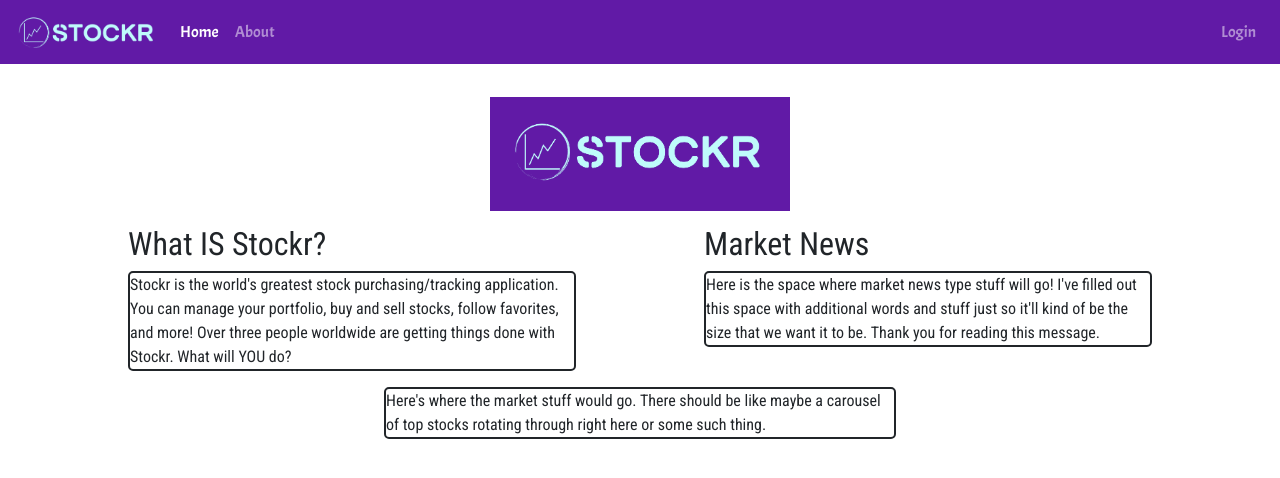
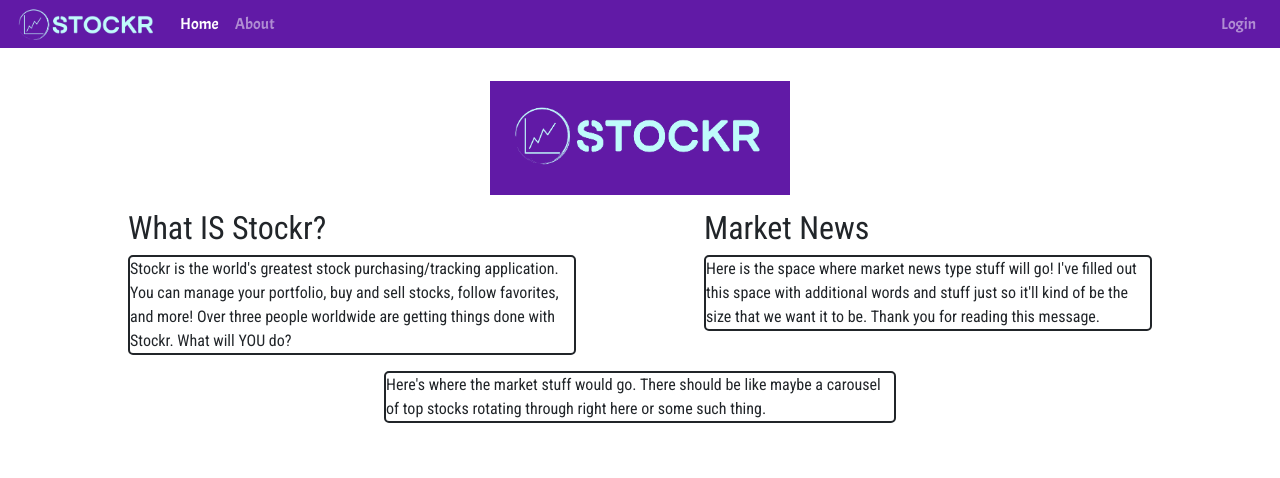
Before and after one commit to ben-loper/group-stock-market, a Vue app in the folder frontend/: page / in a window 1280 px wide. Shown: the top 478 px of the page. Built offline with nearby package versions, Linux system fonts and the light colour scheme; what vue-highlightjs would draw is missing.

Commit message:
removed padding on nav bar to make thinner

```diff
--- a/frontend/src/components/AuthorizedNavigation.vue
+++ b/frontend/src/components/AuthorizedNavigation.vue
@@ -53,6 +53,8 @@ export default {
 nav {
   margin-bottom: 20px;
   background-color: #611aa6;
+  padding-bottom: 0%;
+  padding-top: 0%;
 }
 a.navbar-brand,
 a.nav-link {
--- a/frontend/src/components/UnauthorizedNav.vue
+++ b/frontend/src/components/UnauthorizedNav.vue
@@ -45,6 +45,8 @@ export default {
 nav {
   margin-bottom: 20px;
   background-color: #611aa6;
+  padding-bottom: 0%;
+  padding-top: 0%;
 }
 a.navbar-brand,
 a.nav-link {
```
